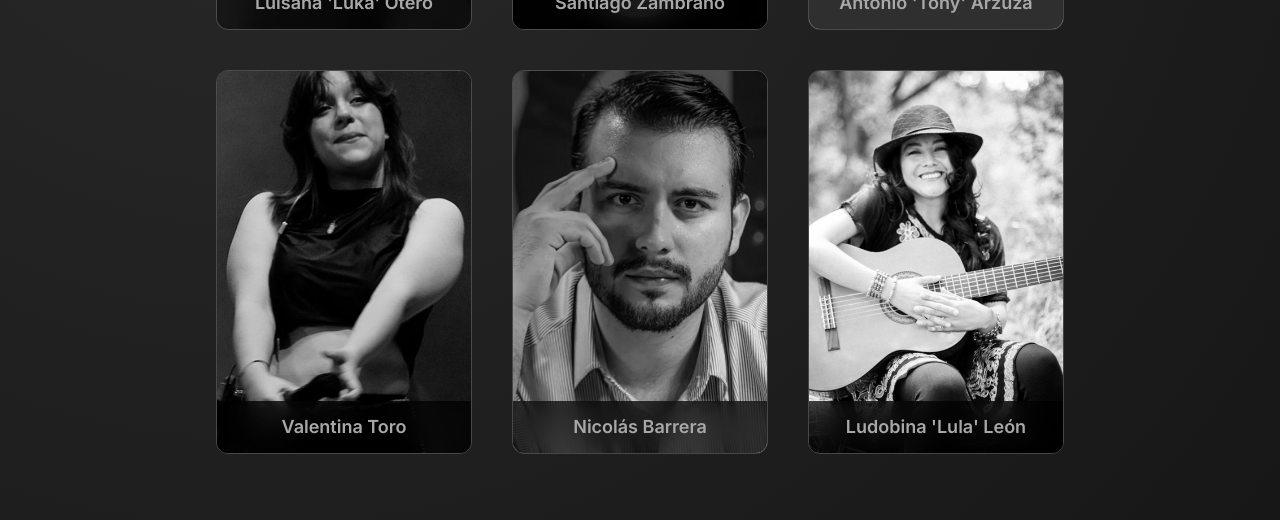
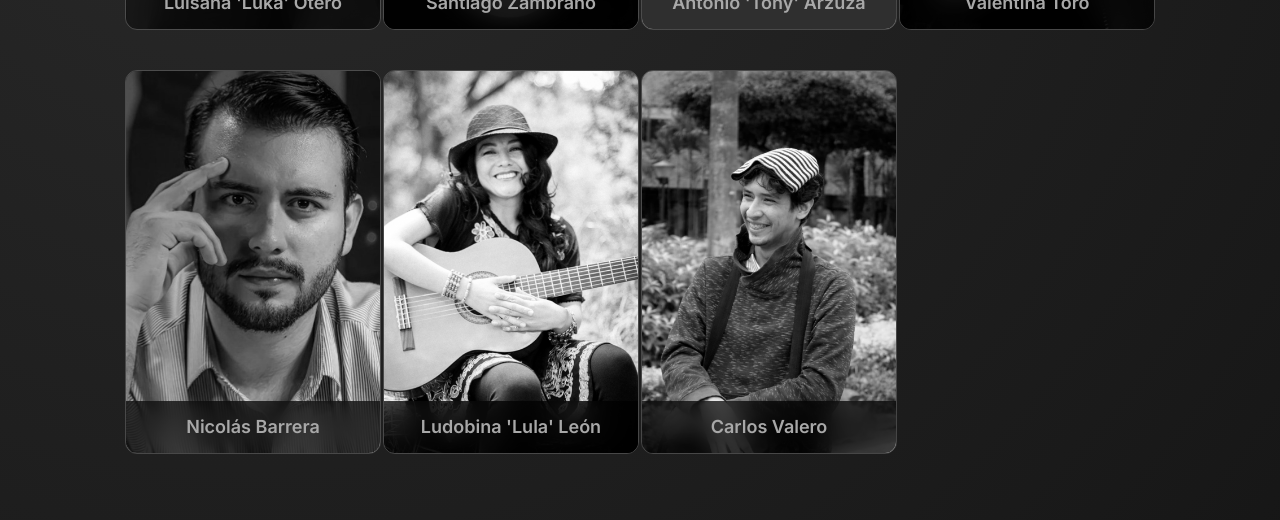
Before and after one commit to museortizmedia/SonidoHargoz, a React (Vite) app: page / in a window 1280 px wide. Shown: the part 970-1490 px from the top of the page. Built offline with nearby package versions, Linux system fonts and the light colour scheme; grey boxes are pictures that could not be loaded.

Commit message:
Update Actor 7

```diff
--- a/src/data/actors.js
+++ b/src/data/actors.js
@@ -4,6 +4,7 @@ import actor3 from "../assets/actores/actor3.png";
 import actor4 from "../assets/actores/actor4.png";
 import actor5 from "../assets/actores/actor5.png";
 import actor6 from "../assets/actores/actor6.png";
+import actor7 from "../assets/actores/actor7.png";
 
 import demo1 from "../assets/demos/demo1.mp3";
 import demo2 from "../assets/demos/demo2.mp3";
@@ -11,6 +12,7 @@ import demo3 from "../assets/demos/demo3.mp3";
 import demo4 from "../assets/demos/demo4.mp3";
 import demo5 from "../assets/demos/demo5.mp3";
 import demo6 from "../assets/demos/demo6.mp3";
+import demo7 from "../assets/demos/demo7.mp3";
 
 const defaultBadges = [
     { label: "Comercial", icon: "mic" },
@@ -287,5 +289,43 @@ Especialista en narración profunda y dramática enfocado en proyectos audiovisu
             projects: 0,
             yearsExperience: 0
         }
+    },
+    {
+        id: 7,
+        slug: "carlos-valero",
+        name: "Carlos Valero",
+        featured: false,
+
+        profile: {
+            shortBio: "Especialista en narración profunda y dramática.",
+            fullBio: `
+Especialista en narración profunda y dramática enfocado en proyectos audiovisuales y narrativas sonoras.
+      `,
+            skills: ["Narración dramática"],
+            awards: [],
+            languages: ["Español"],
+            badges: defaultBadges,
+            characters: [
+                {
+                    name: "Comandante Arthus",
+                    project: "Serie Sci-Fi: Eclipse",
+                    image: "/characters/arthus.jpg",
+                    demo: "/audios/arthus.mp3"
+                }
+            ]
+        },
+
+        media: {
+            image: actor7,
+            demo: demo7,
+            gallery: []
+        },
+
+        contact: {},
+        social: {},
+        stats: {
+            projects: 0,
+            yearsExperience: 0
+        }
     }
 ];
--- a/src/pages/ActorsSection.jsx
+++ b/src/pages/ActorsSection.jsx
@@ -4,7 +4,7 @@ import { actors } from "../data/actors";
 export default function ActorsSection() {
     return (
         <section className="section-container">
-            <div className="flex flex-wrap justify-center gap-10">
+            <div className="grid grid-cols-1 sm:grid-cols-2 md:grid-cols-3 xl:grid-cols-4 justify-items-center gap-10">
                 {actors.map((actor) => (
                     <ActorCard
                         key={actor.id}
```
Also changed, not shown: src/assets/actores/actor7.png (added), 1 other file (tests, documents, lock files or other folders).
